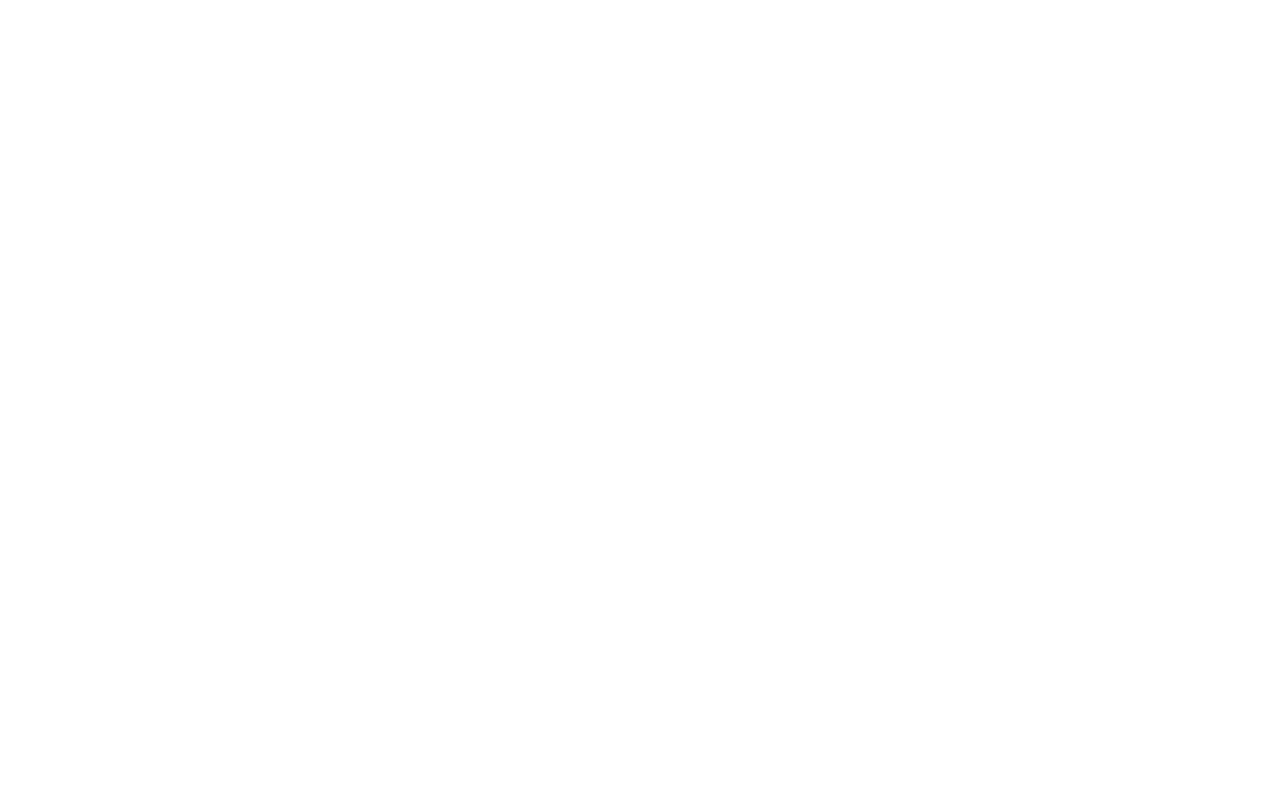
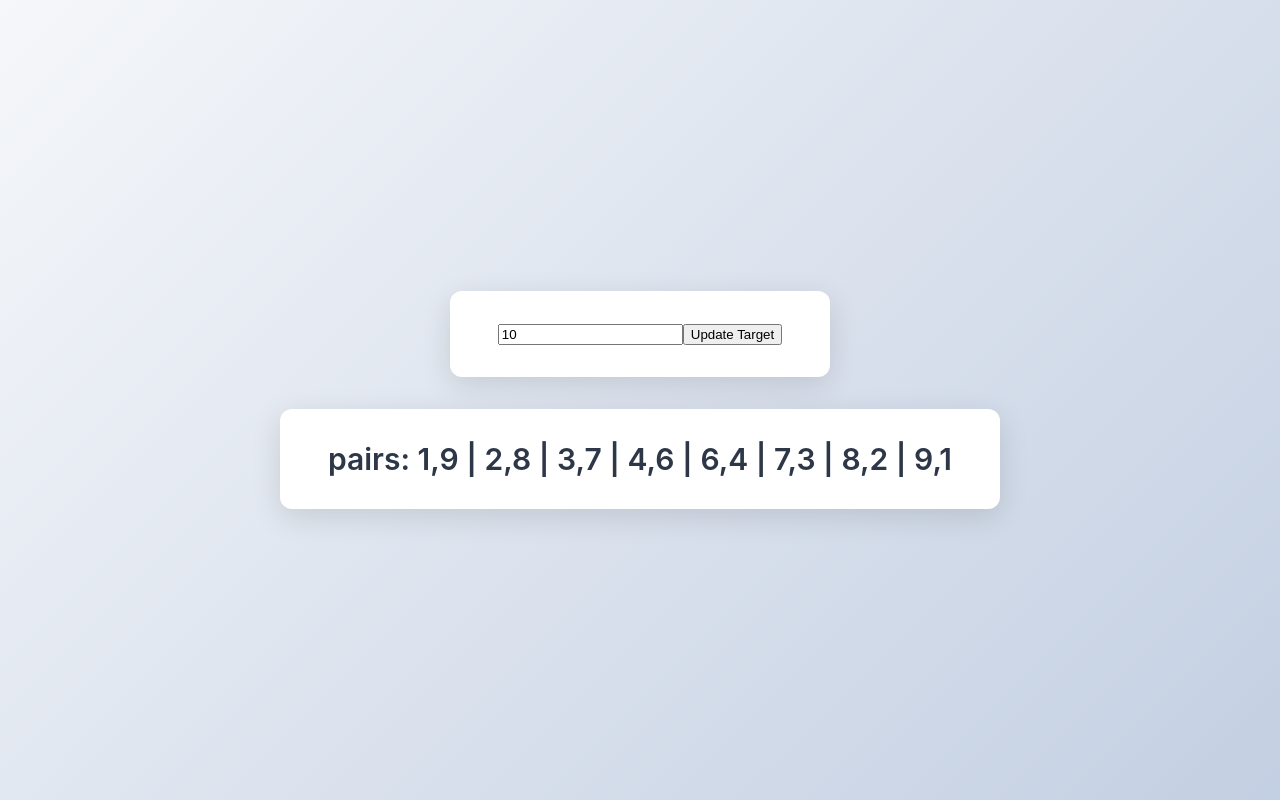
Before and after one commit to mikeyj777/functional_programming_problem_set, a React (Create React App) app in the folder client/: page /012 in a window 1280 px wide. Before the commit this address had no page. Built offline with nearby package versions, Linux system fonts and the light colour scheme.

Commit message:
works, but doesn't filter out as good as it could

```diff
--- a/client/src/App.js
+++ b/client/src/App.js
@@ -13,6 +13,7 @@
 import Func009 from './components/009';
 import Func010 from './components/010';
 import Func011 from './components/011';
+import Func012 from './components/012';
 import './App.css';
 import './styles/global.css';
 
@@ -34,6 +35,7 @@
           <Route path="/009" element={<Func009 />} />
           <Route path="/010" element={<Func010 />} />
           <Route path="/011" element={<Func011 />} />
+          <Route path="/012" element={<Func012 />} />
         </Routes>
       </div>
     </Router>
--- /dev/null
+++ b/client/src/components/012.jsx
@@ -0,0 +1,66 @@
+import React, { useState, useEffect, useCallback } from 'react';
+import { useFetcher } from 'react-router-dom';
+
+// notes for claude:
+// functional programming problem set.
+// please review with sandwich method.  focus on the functional programming portion of the solution.
+// assume the rest of the react component is for display purposes.
+
+// problem: Write a function that finds all pairs of numbers in an array that sum to a given target.
+
+// another note for claude:  confirm that the method below is the correct approach for the stated problem.
+
+
+const Func012 = ({ target = 10, array = [1, 2, 3, 4, 5, 6, 7, 8, 9] }) => {
+
+  const [finalAns, setFinalAns] = useState([]);
+  const [currentTarget, setCurrentTarget] = useState(target);
+  const [inputValue, setInputValue] = useState(target);
+
+  const getAnswer = useCallback((arr, tgt) => {
+    return arr.map((currentElement, i, arrrr) => {
+      const pairs = arrrr.filter((otherElement, j) => (i !== j) && (currentElement + otherElement === tgt))
+                .map((otherElement) => [currentElement, otherElement])
+      return pairs
+    }).filter(pair => pair.length > 0)
+      .flat();
+  }, []);
+
+  const handleSubmit = (e) => {
+    e.preventDefault();
+    const newTarget = parseInt(inputValue);
+    if (!isNaN(newTarget) && newTarget > 0) {
+      setCurrentTarget(newTarget);
+    }
+  };
+
+  useEffect(() => {
+
+    setFinalAns(getAnswer(array, currentTarget));
+
+  },[currentTarget, getAnswer] )
+
+  return (
+    <div className="func-container">
+      <div className="func-card">
+        <form onSubmit={handleSubmit} className="input-form">
+          <input
+            type="number"
+            value={inputValue}
+            onChange={(e) => setInputValue(e.target.value)}
+            className="func-input"
+            min="1"
+          />
+          <button type="submit" className="func-button">
+            Update Target
+          </button>
+        </form>
+      </div>
+      <div className="func-card">
+        <h1 className="func-text">pairs: {finalAns.join(' | ')}</h1>
+      </div>
+    </div>
+  );
+};
+
+export default Func012;
```
